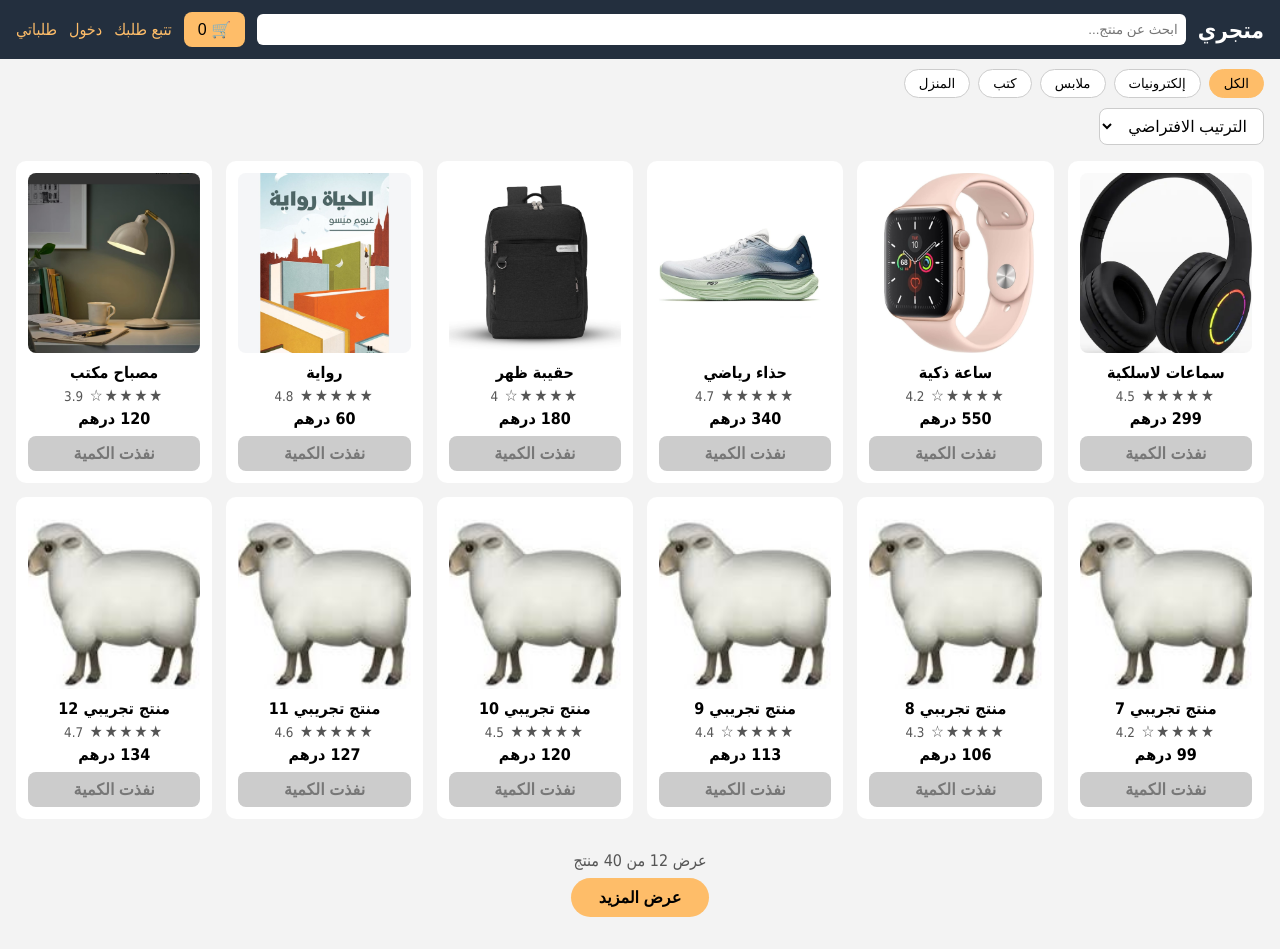
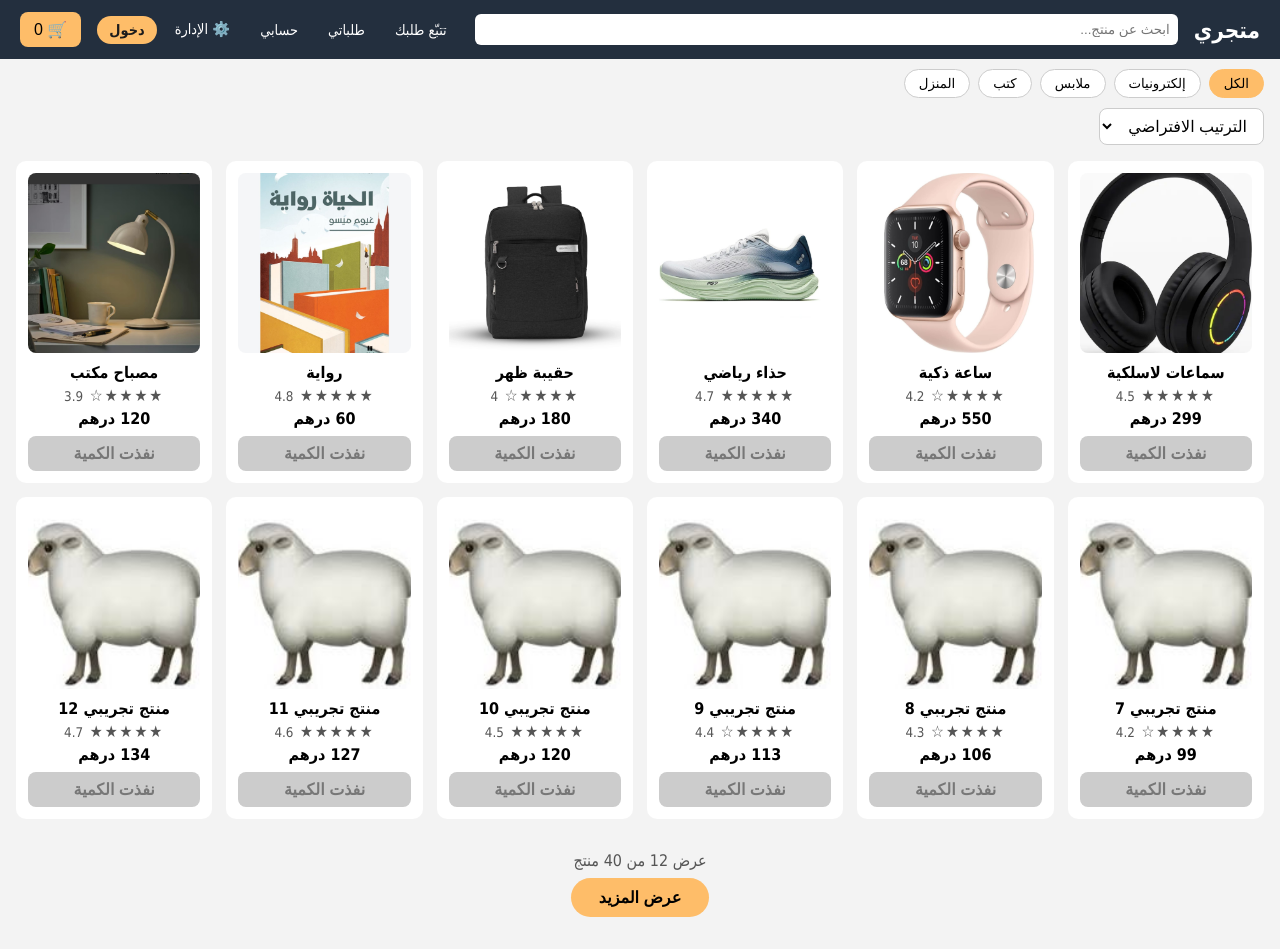
Before and after one commit to minamary176-art/my-store, a website: page index.html in a window 1280 px wide. Drawn offline with Linux system fonts and the light colour scheme; no server answers.

Commit message:
improve header layout

```diff
--- a/auth.js
+++ b/auth.js
@@ -7,7 +7,7 @@
     const { user } = await res.json();
 
     if (user) {
-      link.textContent = "مرحباً " + user.name + " | خروج";
+      link.textContent = "مرحباً " + user.name + "|خروج";
       link.href = "#";
       link.onclick = async e => {
         e.preventDefault();
--- a/index.html
+++ b/index.html
@@ -7,13 +7,19 @@
   <link rel="stylesheet" href="style.css">
 </head>
 <body>
-  <header>
-    <h1>متجري</h1>
+  <header class="topbar">
+    <h1><a href="index.html" class="logo">متجري</a></h1>
     <input id="search" placeholder="ابحث عن منتج...">
+
+    <nav class="nav">
+      <a href="track.html">تتبّع طلبك</a>
+      <a href="my-orders.html">طلباتي</a>
+      <a href="account.html">حسابي</a>
+      <a href="admin.html">⚙️ الإدارة</a>
+      <a href="login.html" id="authLink">دخول</a>
+    </nav>
+
     <button id="cartBtn">🛒 <span id="cartCount">0</span></button>
-    <a href="track.html" class="back">تتبع طلبك</a>
-    <a href="login.html" id="authLink" class="back">دخول</a>
-    <a href="my-orders.html" class="back">طلباتي</a>
   </header>
 
   <aside id="cart">
--- a/style.css
+++ b/style.css
@@ -261,3 +261,44 @@ header input {
 .okmsg { color: #2e7d32; margin-top: 12px; }
 .hint { color: #555; margin-top: 14px; font-size: .9rem; }
 #rLink { margin-top: 10px; }
+
+.foot { text-align: center; padding: 20px; }
+.foot a { color: #888; font-size: .85rem; text-decoration: none; }
+
+.topbar {
+  display: flex;
+  align-items: center;
+  gap: 16px;
+  flex-wrap: wrap;
+  padding: 12px 20px;
+}
+.topbar h1 { margin: 0; font-size: 1.4rem; white-space: nowrap; }
+.topbar input { flex: 1 1 220px; min-width: 0; }
+
+.nav { display: flex; align-items: center; gap: 6px; flex-wrap: wrap; }
+.nav a {
+  color: #fff;
+  text-decoration: none;
+  padding: 6px 12px;
+  border-radius: 999px;
+  font-size: .9rem;
+  white-space: nowrap;
+}
+.nav a:hover { background: #ffffff22; }
+
+#authLink {
+  background: #febd69;
+  color: #1c1c1c;
+  font-weight: bold;
+  max-width: 190px;
+  overflow: hidden;
+  text-overflow: ellipsis;
+}
+#authLink:hover { background: #f3a847; }
+
+@media (max-width: 700px) {
+  .topbar { gap: 10px; padding: 10px 12px; }
+  #cartBtn { order: 1; margin-inline-start: auto; }
+  .topbar input { order: 2; flex-basis: 100%; }
+  .nav { order: 3; width: 100%; flex-wrap: nowrap; overflow-x: auto; }
+}
```
